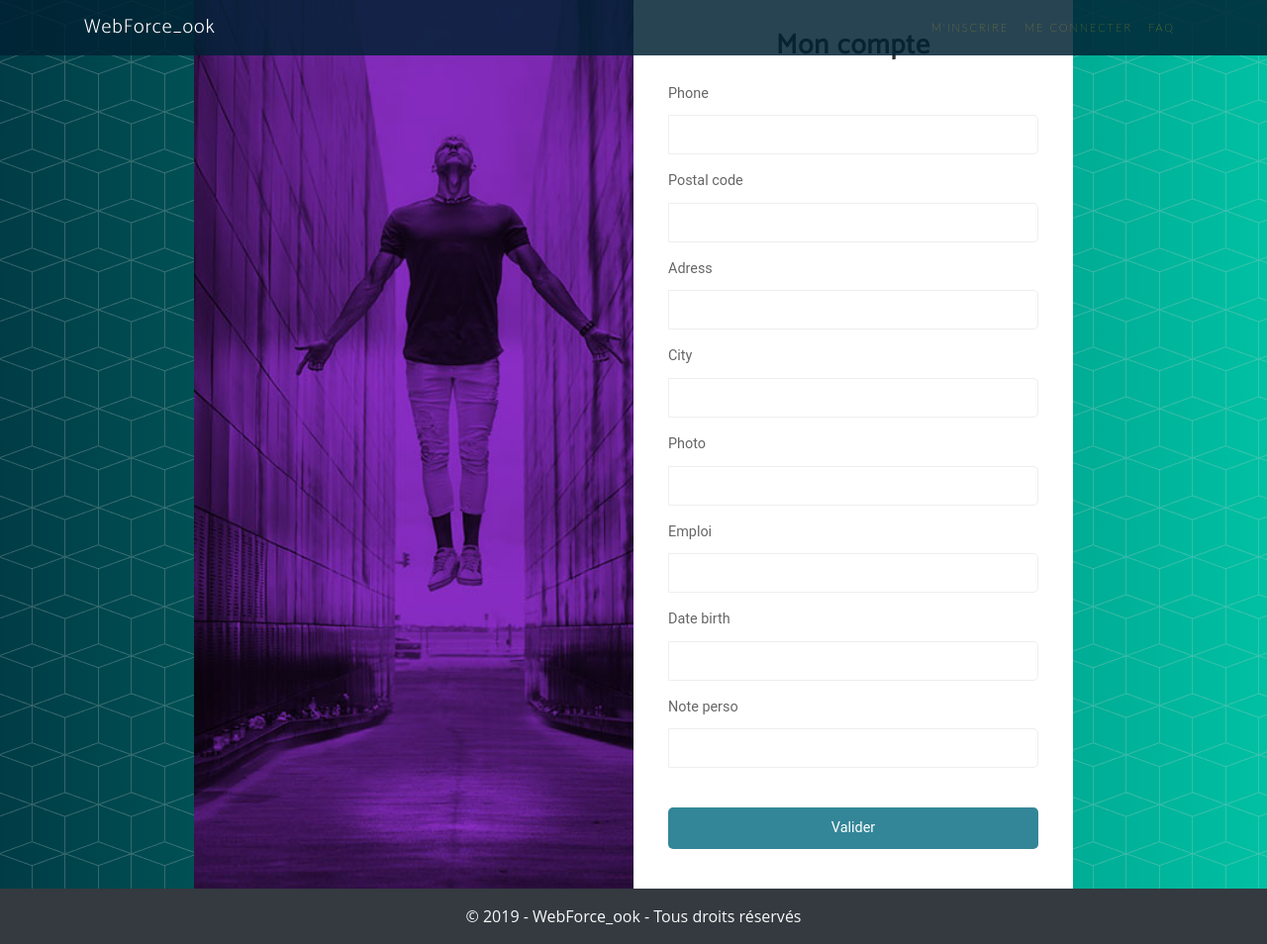
After one commit to mastervr99/webforce-ook, a Symfony app: template templates/user/compte.html.twig in a window 1280 px wide. The commit adds this page. Shown: the whole page at 99% size. Run offline with Twig, Linux system fonts and the light colour scheme; the template is opened without the code that fills it, so the values that code supplies are empty; form fields are guessed from the names that the template uses; some libraries are stand-ins or nearby versions.

Commit message:
creation mon compte

```diff
--- a/src/Entity/User.php
+++ b/src/Entity/User.php
@@ -47,12 +47,12 @@
 
 
     /**
-     * @ORM\Column(type="integer", nullable=true)
+     * @ORM\Column(type="string", nullable=true)
      */
     private $phone;
 
     /**
-     * @ORM\Column(type="integer", nullable=true)
+     * @ORM\Column(type="string", nullable=true)
      */
     private $postalCode;
 
--- a/templates/base.html.twig
+++ b/templates/base.html.twig
@@ -53,6 +53,8 @@
         </div>
     </div>
 </nav>
+
+{#AFFICHER LES MESSAGES FLASH#}
 {% for type, messages in app.session.flashBag.all %}
     {% for message in messages  %}
         {# pour la classe alert-danger du bootstrap #}
--- /dev/null
+++ b/templates/user/compte.html.twig
@@ -0,0 +1,66 @@
+{% extends 'base.html.twig' %}
+
+{% block body %}
+
+
+<div class="page-content">
+    <div class="container">
+        <div class="row form-v2-content mx-auto ">
+
+            <div class="col-md-6 photo ">
+                <div class="form-left">
+                </div>
+            </div>
+
+            <div class="col-md-6">
+                <div class="form-detail">
+                    <h2>Mon compte</h2>
+
+                    {#AFFICHER LES MESSAGES FLASH#}
+                    {% for type, messages in app.session.flashBag.all %}
+                        {% for message in messages  %}
+                            {# pour la classe alert-danger du bootstrap #}
+                            {% if type == 'error' %}
+                                {% set type = 'danger' %}
+                            {% endif %}
+                            <div class="alert alert-{{ type }} mt-2">
+                                {{ message|raw }}
+                            </div>
+                        {% endfor %}
+                    {% endfor %}
+
+                    {{ form_start(form) }}
+                    <div class="form-group">
+                        {{ form_row(form.phone) }}
+                    </div>
+                    <div class="form-group">
+                        {{ form_row(form.postalCode) }}
+                    </div>
+                    <div class="form-group">
+                        {{ form_row(form.adress) }}
+                    </div>
+                    <div class="form-group">
+                        {{ form_row(form.city) }}
+                    </div>
+                    <div class="form-group">
+                        {{ form_row(form.photo) }}
+                    </div>
+                    <div class="form-group">
+                        {{ form_row(form.emploi) }}
+                    </div>
+                    <div class="form-group">
+                        {{ form_row(form.dateBirth) }}
+                    </div>
+                    <div class="form-group">
+                        {{ form_row(form.notePerso) }}
+                    </div>
+
+                    <div class="form-group">
+                        <button class="btn-valider btn-block" type="submit">Valider</button>
+                    </div>
+                </div>
+            </div>
+        </div>
+    </div>
+</div>
+{% endblock %}
```
Also changed, not shown: src/Controller/UserController.php (+23 -8 lines), src/Form/UserCompleteType.php (+24 -51 lines).
